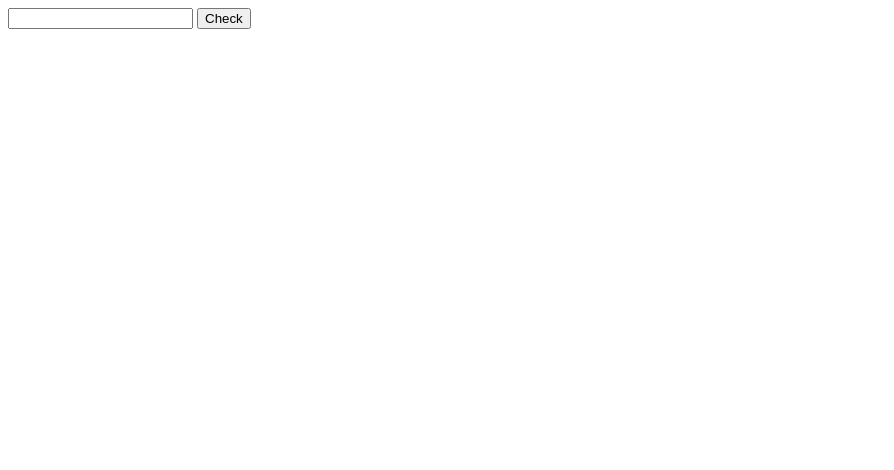
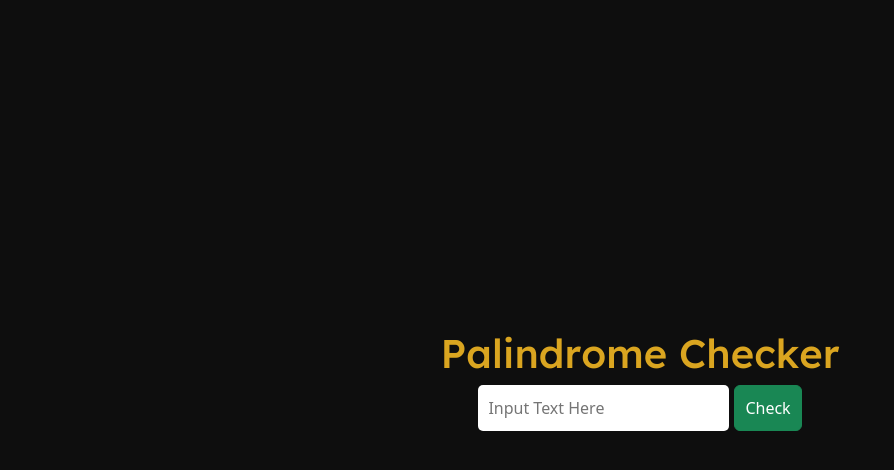
Before and after one commit to AtheoJester23/Palindrome_Checker, a plain HTML site: page index.html in a window 1280 px wide. Both pictures are taken after a click on the button "Check". Shown: the whole page, without its empty margins (0-894 px from the left). Drawn offline with nearby package versions, Linux system fonts and the light colour scheme.

Commit message:
Final Palindrome Checker With Design

```diff
--- a/index.html
+++ b/index.html
@@ -4,12 +4,24 @@
     <meta charset="UTF-8">
     <meta name="viewport" content="width=device-width, initial-scale=1.0">
     <title>Document</title>
+
+    <link href="https://cdn.jsdelivr.net/npm/bootstrap@5.3.3/dist/css/bootstrap.min.css" rel="stylesheet" integrity="sha384-QWTKZyjpPEjISv5WaRU9OFeRpok6YctnYmDr5pNlyT2bRjXh0JMhjY6hW+ALEwIH" crossorigin="anonymous">
+    <link rel="stylesheet" href="styles.css">
+
+    <link rel="preconnect" href="https://fonts.googleapis.com">
+<link rel="preconnect" href="https://fonts.gstatic.com" crossorigin>
+<link href="https://fonts.googleapis.com/css2?family=Lexend:wght@100..900&display=swap" rel="stylesheet">
 </head>
 <body>
-    <input type="text" id="text-input">
-    <button id="check-btn">Check</button>
-    <p id="result"></p>
+    <h1 class="PCheck">Palindrome Checker</h1>
+
+    <div class="theInput mb-4">
+        <input type="text" id="text-input" placeholder="Input Text Here">
+        <button id="check-btn" class="btn btn-success">Check</button>
+    </div>
+    <p id="result" class="display-5"></p>
 </body>
 
+<script src="https://cdn.jsdelivr.net/npm/bootstrap@5.3.3/dist/js/bootstrap.bundle.min.js" integrity="sha384-YvpcrYf0tY3lHB60NNkmXc5s9fDVZLESaAA55NDzOxhy9GkcIdslK1eN7N6jIeHz" crossorigin="anonymous"></script>
 <script src="script.js"></script>
 </html>
--- a/script.js
+++ b/script.js
@@ -1,12 +1,47 @@
 let theInpt = document.getElementById("text-input");
 let theRes = document.getElementById("result");
 
-document.getElementById("check-btn").addEventListener("click", () => {
-  if (theInpt.value.trim() === "") {
+const palindromeChecker = () => {
+  const inputValue = theInpt.value.trim();
+
+  if (inputValue === "") {
     alert("Please input a value");
     theInpt.value = "";
-  } else if (theInpt.value === "A") {
-    theRes.innerHTML = "A is a palindrome";
+  } else if (isPalindrome(inputValue)) {
+    theRes.innerHTML = `${inputValue} is a palindrome`;
+    theInpt.value = "";
+  } else {
+    theRes.innerHTML = `${inputValue} is not a palindrome`;
     theInpt.value = "";
   }
+};
+
+// Function to check if the input is a palindrome
+function isPalindrome(str) {
+  const cleanedStr = str.toLowerCase().replace(/[^a-z0-9]/g, ""); // Removes non-alphanumeric characters and converts to lowercase
+  return cleanedStr === cleanedStr.split("").reverse().join("");
+}
+
+document
+  .getElementById("check-btn")
+  .addEventListener("click", palindromeChecker);
+
+theInpt.addEventListener("keydown", (event) => {
+  if (event.key === "Enter") {
+    palindromeChecker();
+  }
 });
+
+const text = document.querySelector(".PCheck");
+
+const splitText = text.innerHTML.split("");
+
+text.innerHTML = splitText
+  .map((char, i) => {
+    if (char === " ") {
+      return `<span style="transition-delay: ${i * 15}ms;">&nbsp;</span>`;
+    } else {
+      return `<span style="transition-delay: ${i * 15}ms;">${char}</span>`;
+    }
+  })
+  .join("");
--- /dev/null
+++ b/styles.css
@@ -0,0 +1,45 @@
+body{
+    background-color: rgb(14, 14, 14);
+    display: flex;
+    justify-content: center;
+    align-items: center;
+    height: 100vh;
+    flex-direction: column;
+}
+
+.PCheck{
+    color: goldenrod;
+    font-family: "Lexend", sans-serif;
+    user-select: none;
+    /* pointer-events: none; */
+}
+
+.PCheck span{
+    display: inline-block;
+    transition: transform 0.3s ease-out;
+    transform: translateY(0px);
+}
+
+.PCheck:hover span{
+    transform: translateY(-10px);
+    /* cursor: pointer; */
+}
+
+#result{
+    color: white;
+}
+
+.theInput{
+    display: flex;
+    gap: 5px;
+}
+
+#text-input{
+    border-radius: 5px;
+    border: none;
+    padding: 10px;
+}
+
+#check-btn{
+    padding: 10px;
+}
```
